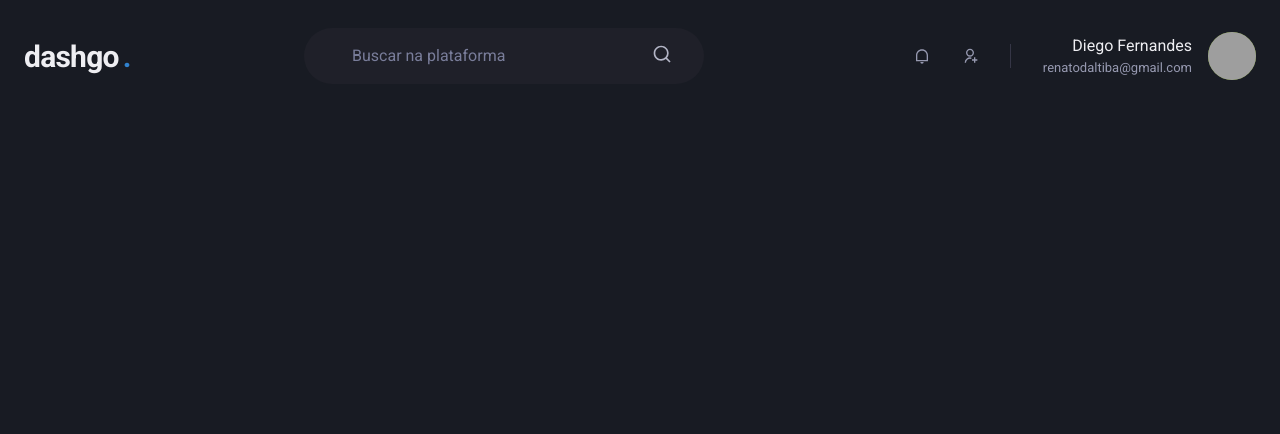
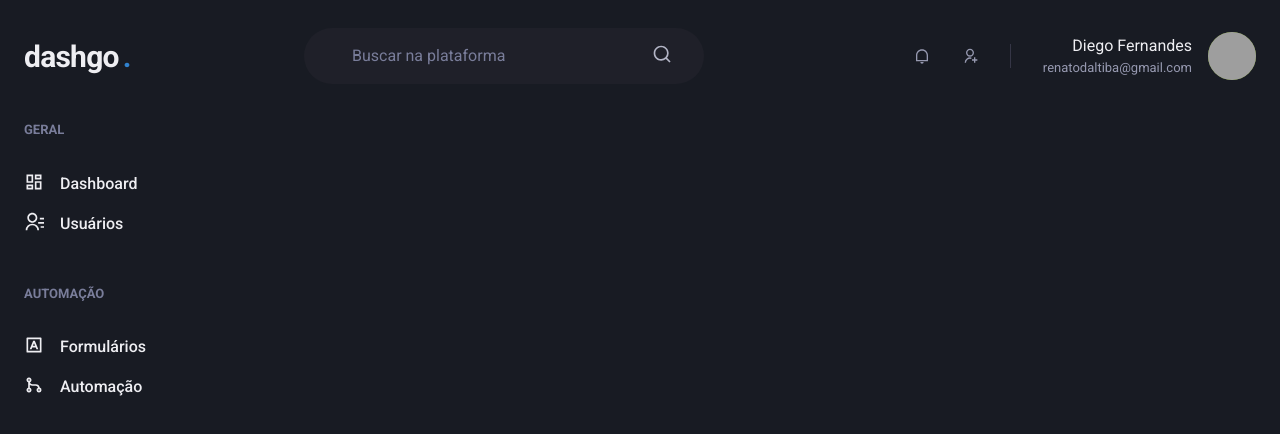
Before and after one commit to renatodaltiba/dashgo, a Next.js app: page /dashboard in a window 1280 px wide. Shown: the top 434 px of the page. Built offline with nearby package versions, Linux system fonts and the light colour scheme; grey boxes are pictures that could not be loaded.

Commit message:
Adicionando Sidebar

```diff
--- /dev/null
+++ b/src/components/Sidebar/index.tsx
@@ -0,0 +1,54 @@
+import { Box, Stack, Text, Link, Icon } from '@chakra-ui/react'
+import {
+  RiContactsLine,
+  RiDashboardLine,
+  RiGitMergeLine,
+  RiInputMethodLine,
+} from 'react-icons/ri'
+
+export function Sidebar() {
+  return (
+    <Box as="aside" w="64" mr="8">
+      <Stack spacing="12" alignFlex="flex-start">
+        <Box>
+          <Text fontWeight="bold" color="gray.400" fontSize="small">
+            GERAL
+          </Text>
+          <Stack spacing="4" mt="8" align="stretch">
+            <Link display="flex" align="center">
+              <Icon as={RiDashboardLine} fontSize="20" />
+              <Text ml="4" fontWeight="medium">
+                Dashboard
+              </Text>
+            </Link>
+            <Link display="flex" align="center">
+              <Icon as={RiContactsLine} fontSize="20" />
+              <Text ml="4" fontWeight="medium">
+                Usuários
+              </Text>
+            </Link>
+          </Stack>
+        </Box>
+        <Box>
+          <Text fontWeight="bold" color="gray.400" fontSize="small">
+            AUTOMAÇÃO
+          </Text>
+          <Stack spacing="4" mt="8" align="stretch">
+            <Link display="flex" align="center">
+              <Icon as={RiInputMethodLine} fontSize="20" />
+              <Text ml="4" fontWeight="medium">
+                Formulários
+              </Text>
+            </Link>
+            <Link display="flex" align="center">
+              <Icon as={RiGitMergeLine} fontSize="20" />
+              <Text ml="4" fontWeight="medium">
+                Automação
+              </Text>
+            </Link>
+          </Stack>
+        </Box>
+      </Stack>
+    </Box>
+  )
+}
--- a/src/pages/dashboard/index.tsx
+++ b/src/pages/dashboard/index.tsx
@@ -1,5 +1,15 @@
 import { Header } from '../../components/Header'
+import { Flex } from '@chakra-ui/react'
+import { Sidebar } from '../../components/Sidebar'
 
 export default function Dashboard() {
-  return <Header />
+  return (
+    <Flex direction="column" h="100vh">
+      <Header />
+
+      <Flex w="100%" my="6" maxWidth={1480} mx="auto" px="6">
+        <Sidebar />
+      </Flex>
+    </Flex>
+  )
 }
```
